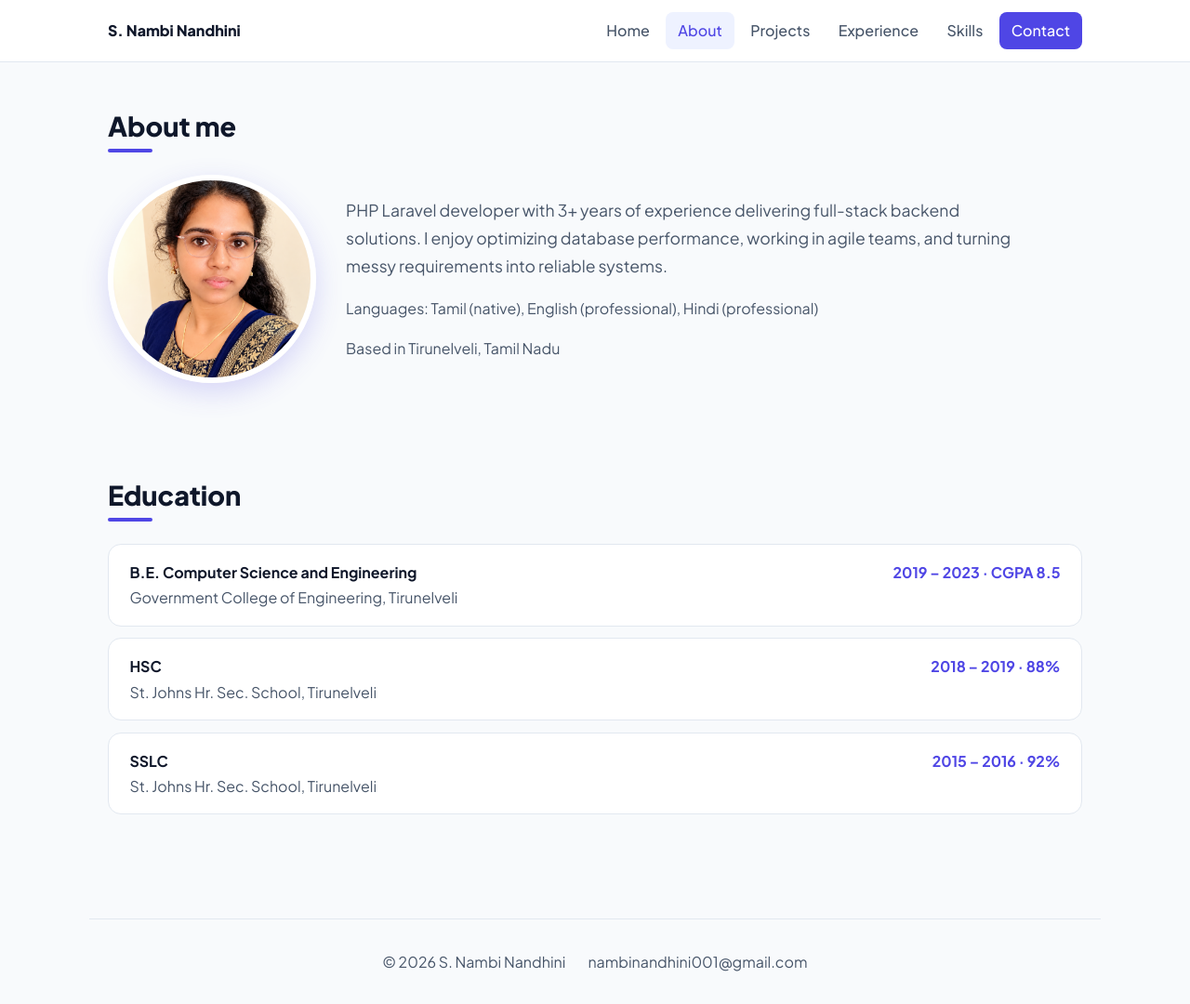
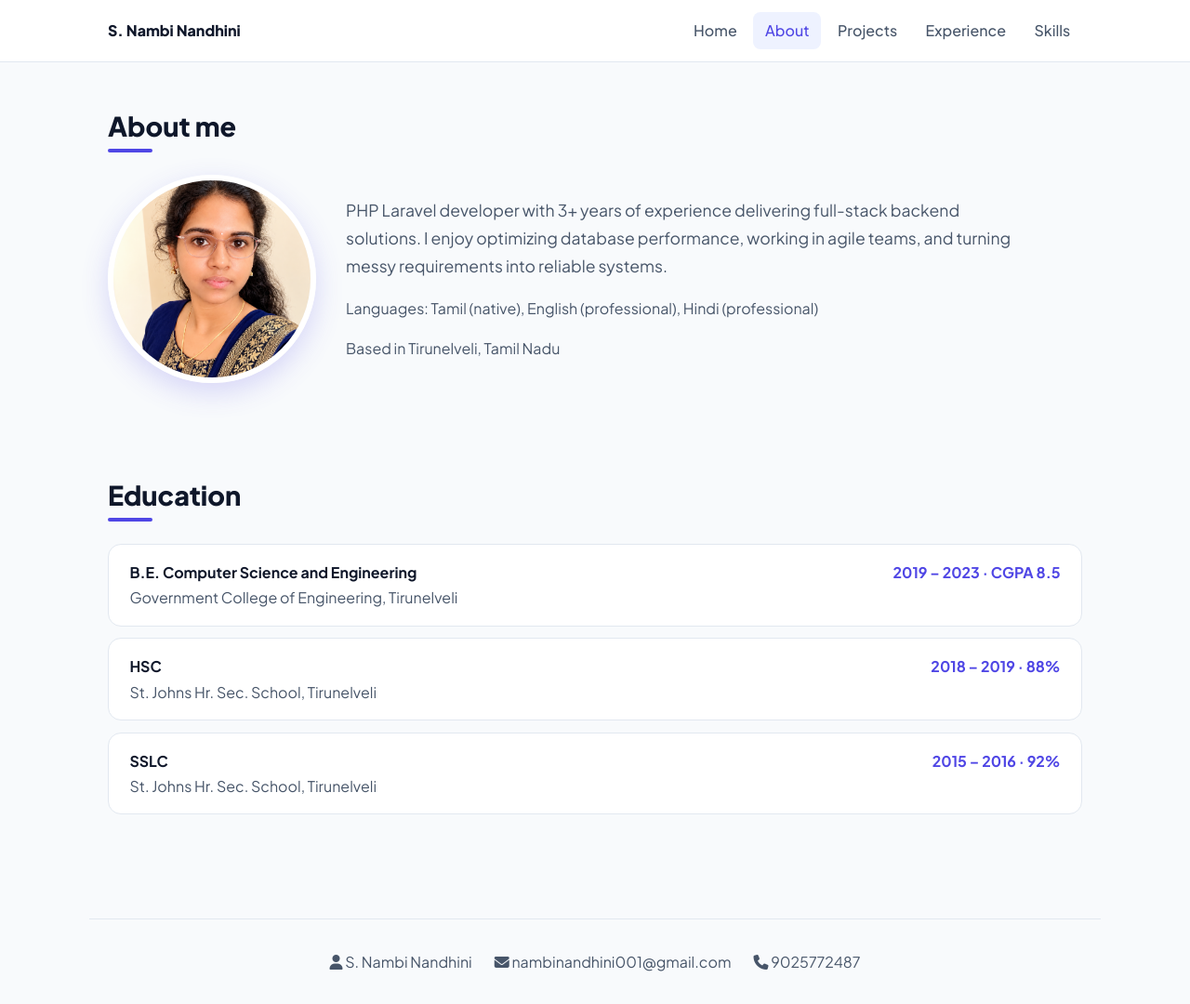
Before and after one commit to periyasamy20008732-samy/nandhini-port, a Laravel app: page /about in a window 1280 px wide. Shown: the whole page at 93% size. Run offline with Laravel 12, Linux system fonts and the light colour scheme.

Commit message:
add db remove

```diff
--- a/resources/views/layouts/app.blade.php
+++ b/resources/views/layouts/app.blade.php
@@ -8,6 +8,7 @@
     <link rel="preconnect" href="https://fonts.googleapis.com">
     <link rel="preconnect" href="https://fonts.gstatic.com" crossorigin>
     <link href="https://fonts.googleapis.com/css2?family=Plus+Jakarta+Sans:wght@400;500;700;800&display=swap" rel="stylesheet">
+    <link rel="stylesheet"href="https://cdnjs.cloudflare.com/ajax/libs/font-awesome/6.5.2/css/all.min.css">
     <link rel="stylesheet" href="{{ asset('css/portfolio.css') }}">
 </head>
 <body>
@@ -18,7 +19,7 @@
             @foreach ([['home','Home'],['about','About'],['projects','Projects'],['experience','Experience'],['skills','Skills']] as [$r, $label])
                 <a href="{{ route($r) }}" @class(['active' => request()->routeIs($r) || ($r === 'projects' && request()->routeIs('projects.*'))])>{{ $label }}</a>
             @endforeach
-            <a href="{{ route('contact') }}" @class(['cta', 'active' => request()->routeIs('contact')])>Contact</a>
+            {{-- <a href="{{ route('contact') }}" @class(['cta', 'active' => request()->routeIs('contact')])>Contact</a> --}}
         </nav>
     </div>
 </header>
@@ -26,8 +27,9 @@
 <main>@yield('content')</main>
 
 <footer class="wrap">
-    <span>© {{ date('Y') }} {{ config('portfolio.name') }}</span>
-    <span>{{ config('portfolio.email') }}</span>
+    <span><i class="fa-solid fa-user"></i> {{ config('portfolio.name') }}</span>
+    <span><i class="fa-solid fa-envelope"></i> {{ config('portfolio.email') }}</span>
+    <span><i class="fa-solid fa-phone"></i> {{ config('portfolio.phone') }}</span>
 </footer>
 <script src="{{ asset('js/portfolio.js') }}" defer></script>
 </body>
```
